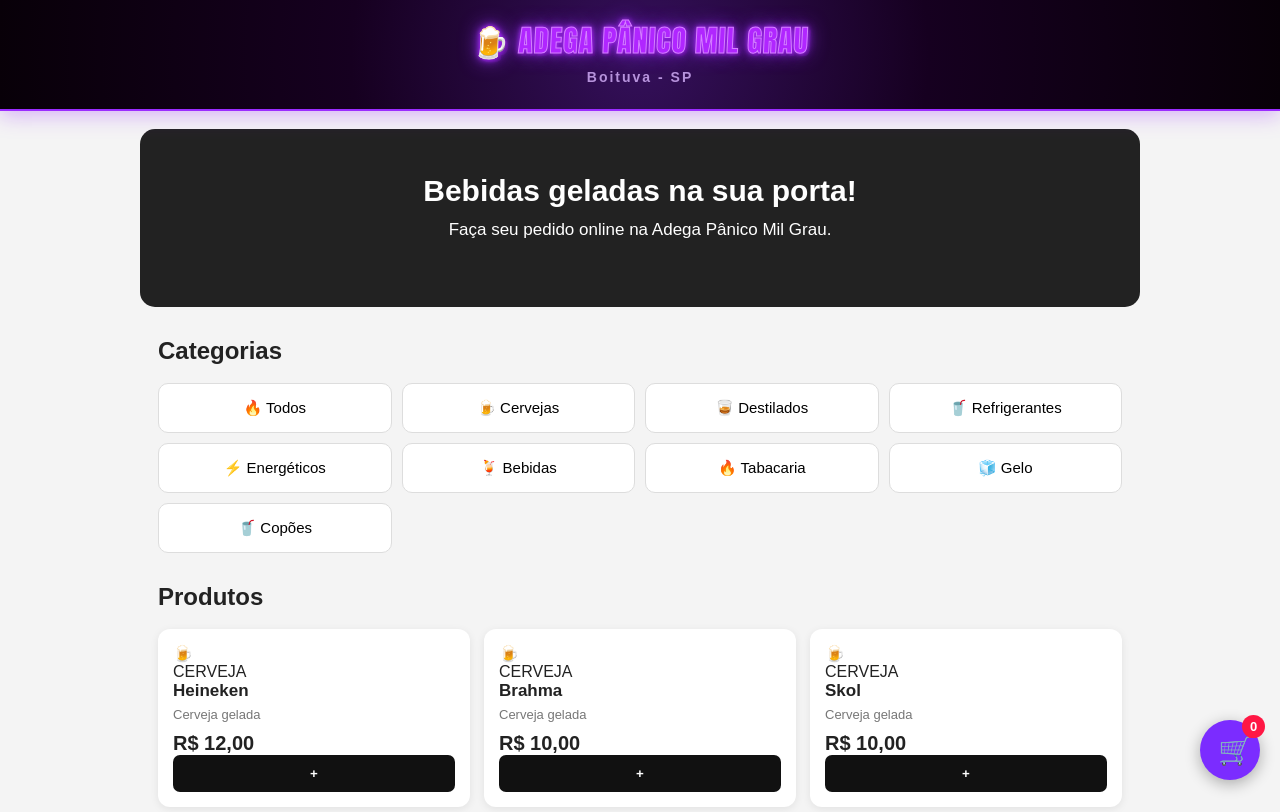
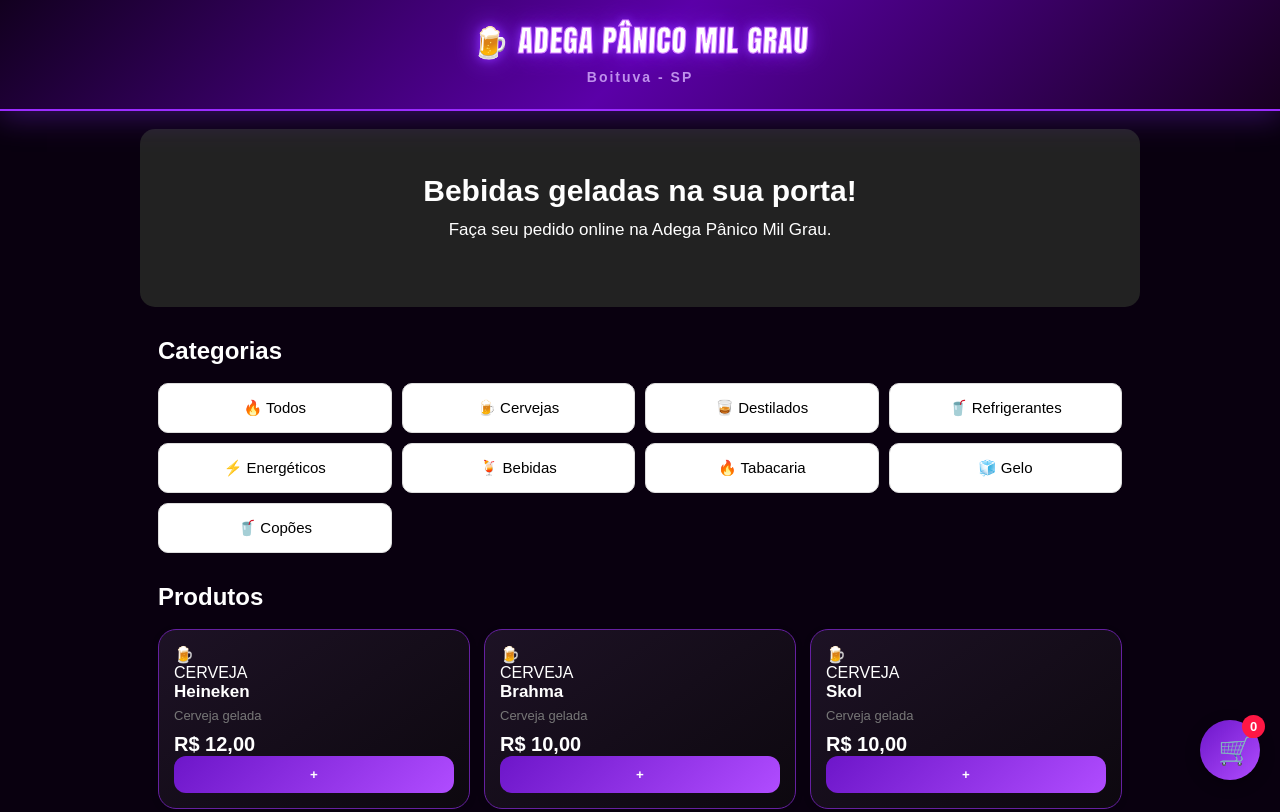
Before and after one commit to yagoruivo-dev/Adega-online, a website built with Vite: page index.html in a window 1280 px wide. Shown: the top 812 px of the page. Built offline with nearby package versions, Linux system fonts and the light colour scheme.

Commit message:
Aplica visual roxo profissional

```diff
--- a/src/style.css
+++ b/src/style.css
@@ -331,3 +331,40 @@ footer { background: #111; color: white; text-align:
   font-weight: bold;
   letter-spacing: 2px;
 }
+
+
+/* TESTE VISUAL ROXO */
+
+body {
+  background: #09000f;
+  color: white;
+}
+
+.topo {
+  background: linear-gradient(135deg, #12001f, #5b00a8, #180020);
+  box-shadow: 0 5px 30px rgba(139, 44, 255, 0.35);
+}
+
+.logo {
+  color: white;
+  font-weight: 900;
+  text-shadow: 0 0 10px #8b2cff, 0 0 25px #8b2cff;
+}
+
+.produto {
+  background: linear-gradient(145deg, #1d1225, #0d080f);
+  border: 1px solid #6520a0;
+  border-radius: 18px;
+}
+
+.adicionar {
+  background: linear-gradient(135deg, #6d16c9, #b04cff);
+  color: white;
+  border: 0;
+  border-radius: 12px;
+}
+
+.carrinho {
+  background: linear-gradient(135deg, #6d16c9, #b04cff);
+  color: white;
+}
```
